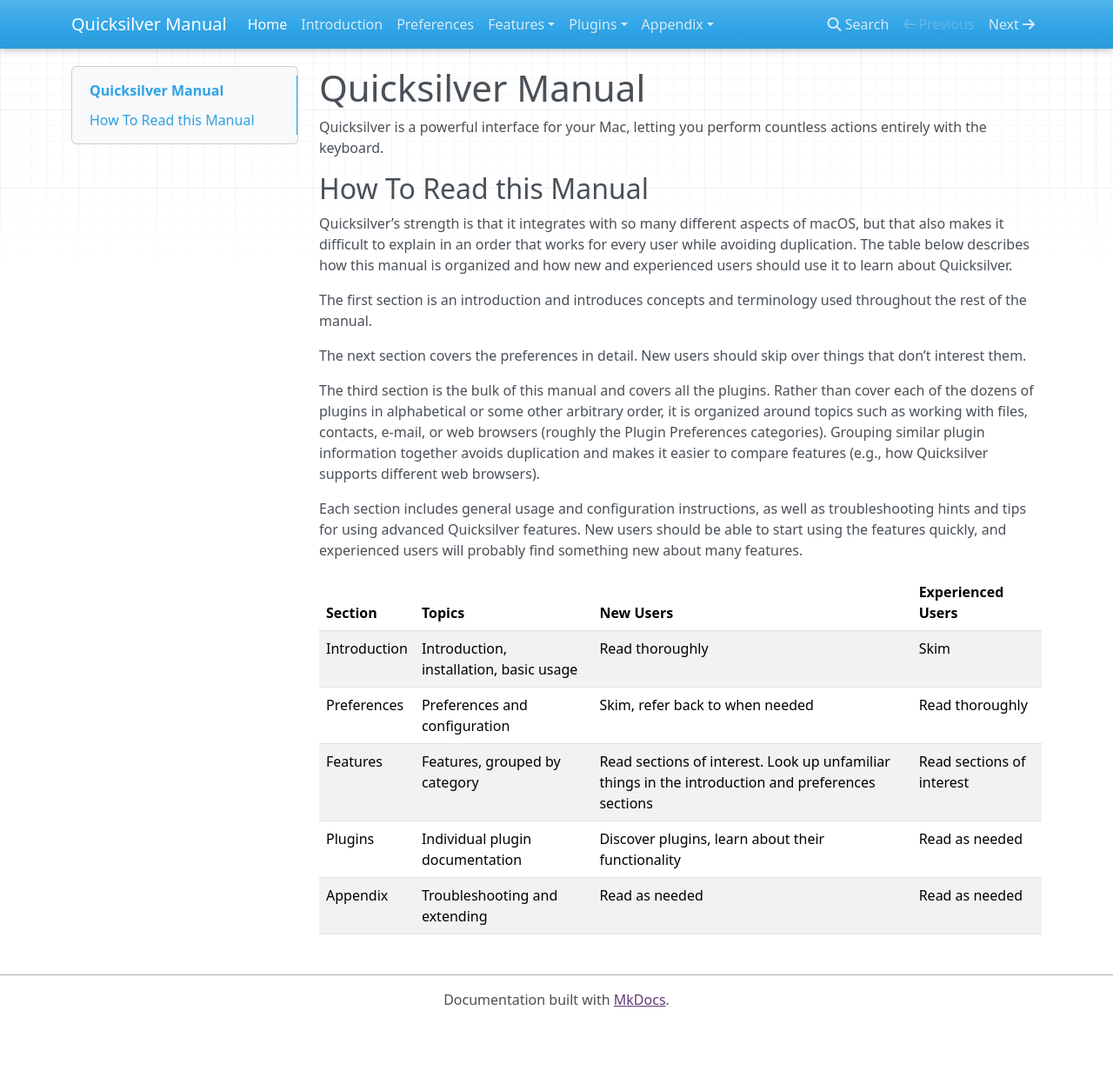
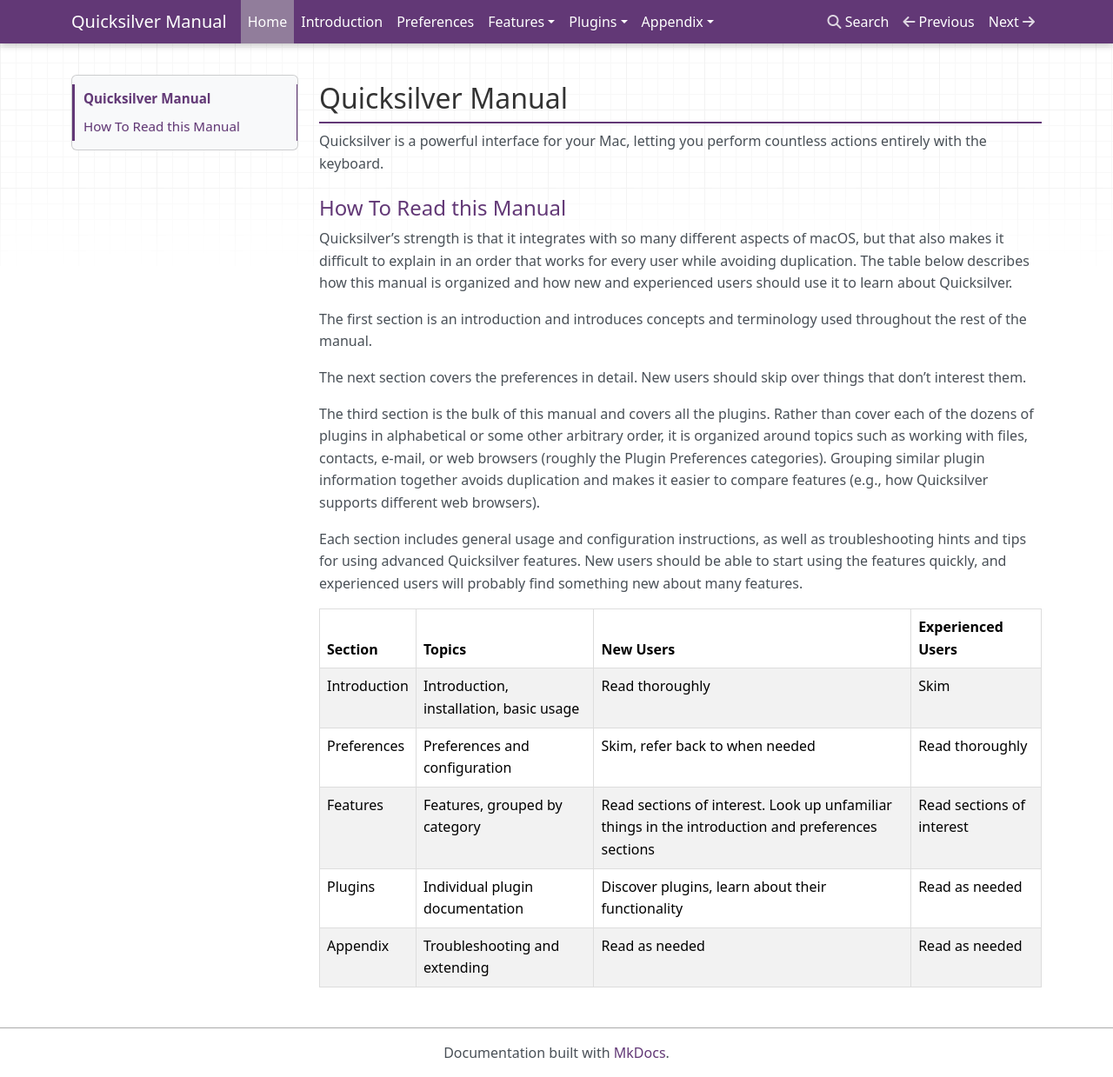
Before and after one commit to quicksilver/manual, an MkDocs documentation site: the page built from docs/index.md, in a window 1280 px wide and 1239 px high. Shown: the whole window at 87% size. Built offline with MkDocs 1.6.1, drawn with Linux system fonts in a browser that asks for light colours; nearby versions of some CDN libraries.

Commit message:
Update docs for latest mkdocs + add dedicated search page

```diff
--- a/docs/css/qs.css
+++ b/docs/css/qs.css
@@ -1,66 +1,256 @@
+/* Quicksilver Manual Custom Styles - Updated for MkDocs current version */
+
+/* Override Bootstrap CSS variables for Quicksilver theme */
+:root {
+  --bs-primary: #623876;
+  --bs-primary-rgb: 98, 56, 118;
+}
+
+html[data-bs-theme="light"] {
+  --bs-primary: #623876;
+  --bs-primary-rgb: 98, 56, 118;
+}
+
+html[data-bs-theme="dark"] {
+  --bs-primary: #917d9b;
+  --bs-primary-rgb: 145, 125, 155;
+}
+
+/* Main body and background */
 body {
   background: none;
 }
 
+/* Main content area typography */
 .col-md-9 {
   font-size: 12pt;
+  line-height: 1.6;
 }
 
+/* Keyboard styling */
 kbd {
   font-family: "Monaco", monospace;
   font-size: 10pt;
   background-color: #303030;
+  color: #ffffff;
+  padding: 2px 6px;
   margin-right: 1pt;
+  border-radius: 3px;
+  display: inline-block;
+  box-shadow: inset 0 -1px 0 rgba(0,0,0,.25);
 }
 
-a {
+/* Links - Quicksilver purple theme (but not in navbar) */
+a:not(.navbar-brand):not(.nav-link) {
+  color: #623876;
+  text-decoration: none;
+  transition: color 0.2s ease;
+}
+
+a:not(.navbar-brand):not(.nav-link):hover {
+  color: #606060;
+  text-decoration: underline;
+}
+
+/* Navigation bar - use primary color variable */
+.navbar {
+  background-color: #623876 !important;
+  background-image: none !important;
+  box-shadow: 0 2px 8px rgba(0, 0, 0, 0.25);
+  border-bottom: none;
+  --bs-navbar-padding-y: 0;
+}
+
+.bg-primary {
+  background-color: #623876 !important;
+  background-image: none !important;
+}
+
+.navbar-dark {
+  --bs-navbar-color: rgba(255, 255, 255, 0.8);
+  --bs-navbar-hover-color: rgba(255, 255, 255, 1);
+  --bs-navbar-active-color: rgba(255, 255, 255, 1);
+}
+
+.navbar-nav {
+  --bs-nav-link-padding-y: 0.8rem;
+}
+
+.navbar-dark .navbar-nav .nav-link {
+  color: white !important;
+}
+
+.navbar-dark .navbar-nav .nav-link:hover,
+.navbar-dark .navbar-nav .nav-link.active {
+  color: #ffffff !important;
+  background-color: #917d9b;
+}
+
+.navbar-dark .navbar-brand {
+  color: #ffffff;
+}
+
+/* Dropdown menu styling */
+.dropdown-menu {
+  max-height: 80vh;
+  overflow-y: auto;
+  background-color: #ffffff;
+  border: 1px solid #e0e0e0;
+  box-shadow: 0 2px 8px rgba(0, 0, 0, 0.15);
+}
+
+.dropdown-menu .dropdown-item {
+  color: #333333;
+  padding: 0.5rem 1rem;
+}
+
+.dropdown-menu .dropdown-item:hover,
+.dropdown-menu .dropdown-item.active {
+  background-color: #917d9b;
+  color: #ffffff;
+}
+
+.dropdown-menu .dropdown-item.active {
+  background-color: #917d9b;
+}
+
+/* Sidebar styling */
+.bs-sidebar {
+  padding: 1rem 0;
+}
+
+.bs-sidebar .nav-link {
+  color: #333333;
+  padding: 0.25rem 0;
+  font-size: 0.95rem;
+}
+
+.bs-sidebar .nav-link:hover {
   color: #623876;
 }
 
-a:hover {
-  color: #606060;
+.bs-sidebar .nav-link.active {
+  color: #623876;
+  font-weight: 600;
+  border-left: 3px solid #623876;
+  padding-left: 10px;
 }
 
-.navbar {
-  background: #623876;
-  box-shadow: 0 2px 8px rgba(0, 0, 0, 0.25);
-  border-bottom: none;
+/* Admonitions and callout boxes */
+.admonition {
+  background-color: #e4e3e5;
+  border-left: 4px solid #b0b0b0;
+  padding: 10px 15px;
+  margin: 1rem 0;
+  border-radius: 3px;
 }
 
-.dropdown-menu {
-  max-height: 80vh;
-  overflow-y: auto;
-}
-
-.dropdown-menu > .active > a,
-.dropdown-menu > li > a:focus,
-.dropdown-menu > .active > a:focus,
-.navbar-default .navbar-nav > .active > a,
-.navbar-default .navbar-nav > .open > a,
-.navbar-default .navbar-nav > li > a:focus,
-.navbar-default .navbar-nav > .active > a:focus,
-.navbar-default .navbar-nav > .open > a:focus
-{
-  background-color: #917d9b;
-}
-
-.dropdown-menu > li > a:hover,
-.dropdown-menu > .active > a:hover,
-.navbar-default .navbar-nav > li > a:hover,
-.navbar-default .navbar-nav > .active > a:hover,
-.navbar-default .navbar-nav > .open > a:hover
-{
-  background-color: #989898;
-}
-
-.admonition {
-  background-color: #e4e3e5;
+.admonition-title {
+  font-weight: bold;
+  margin-bottom: 0.5rem;
+  color: #333333;
 }
 
 .admonition.important {
   background-color: #f5d2cf;
+  border-left-color: #e8796c;
 }
 
 .admonition.important > .admonition-title {
   color: #720002;
 }
+
+.admonition.warning {
+  background-color: #fff3cd;
+  border-left-color: #ffc107;
+}
+
+.admonition.note,
+.admonition.info {
+  background-color: #d1ecf1;
+  border-left-color: #17a2b8;
+}
+
+.admonition.note > .admonition-title,
+.admonition.info > .admonition-title {
+  color: #0c5460;
+}
+
+/* Code blocks */
+code {
+  background-color: #f5f5f5;
+  padding: 2px 6px;
+  border-radius: 3px;
+  font-family: "Monaco", "Courier New", monospace;
+  font-size: 0.9em;
+}
+
+pre {
+  background-color: #303030;
+  color: #ffffff;
+  padding: 15px;
+  border-radius: 5px;
+  overflow-x: auto;
+  line-height: 1.4;
+}
+
+pre code {
+  background-color: transparent;
+  color: inherit;
+  padding: 0;
+  font-size: 0.9em;
+}
+
+/* Tables */
+table {
+  margin: 1rem 0;
+  border-collapse: collapse;
+  width: 100%;
+}
+
+table thead {
+  background-color: #f5f5f5;
+}
+
+table th,
+table td {
+  border: 1px solid #ddd;
+  padding: 10px 15px;
+  text-align: left;
+}
+
+table tbody tr:nth-child(even) {
+  background-color: #fafafa;
+}
+
+/* Headings */
+h1, h2, h3, h4, h5, h6 {
+  color: #333333;
+  margin-top: 1.5rem;
+  margin-bottom: 0.5rem;
+}
+
+h1 {
+  border-bottom: 2px solid #623876;
+  padding-bottom: 0.5rem;
+  font-size: 2rem;
+}
+
+h2 {
+  font-size: 1.5rem;
+  color: #623876;
+}
+
+/* Search modal */
+.modal {
+  background-color: rgba(0, 0, 0, 0.5);
+}
+
+.modal-content {
+  border-radius: 5px;
+}
+
+/* Ensure search icon is visible */
+.navbar-dark .navbar-nav .nav-link i {
+  color: rgba(255, 255, 255, 0.8);
+}
--- a/mkdocs.yml
+++ b/mkdocs.yml
@@ -1,8 +1,13 @@
 extra_css:
 - css/qs.css
 markdown_extensions:
-- admonition
-- extra
+- toc:
+    permalink: true
+plugins:
+  search:
+    lang: en
+theme:
+  name: mkdocs
 nav:
 - Home: index.md
 - Introduction: Introduction.md
@@ -39,6 +44,7 @@
   - Developer: plugins/developer.md
   - Displays: plugins/displays.md
   - E-mail Support: plugins/emailsupport.md
+  - Emojis: plugins/emojisplugin.md
   - Event Triggers: plugins/eventtriggers.md
   - Extra Scripts: plugins/extrascripts.md
   - FaceTime: plugins/facetime.md
@@ -70,6 +76,7 @@
   - Screen Capture: plugins/screencapture.md
   - Services Menu: plugins/servicesmenu.md
   - Shelf: plugins/shelf.md
+  - Shortcuts: plugins/shortcutsplugin.md
   - Spotlight: plugins/spotlight.md
   - System HotKey Commands: plugins/symbolichotkey.md
   - Terminal: plugins/terminal.md
@@ -80,6 +87,7 @@
   - Viscosity: plugins/viscosity.md
   - Web Search: plugins/websearch.md
   - Yojimbo: plugins/yojimbo.md
+  - Yosemite Interface: plugins/yosemite.md
   - zoom.us: plugins/zoom.md
 - Appendix:
   - FAQ.md
@@ -87,7 +95,5 @@
   - Extending Quicksilver.md
   - Random Notes.md
   - Style Guide.md
+  - Search: search.md
 site_name: Quicksilver Manual
-markdown_extensions:
-    - toc:
-        permalink: True
```
Also changed, not shown: docs/search.md (added, +132 -0 lines), requirements.txt (+34 -4 lines), 1 other file.
